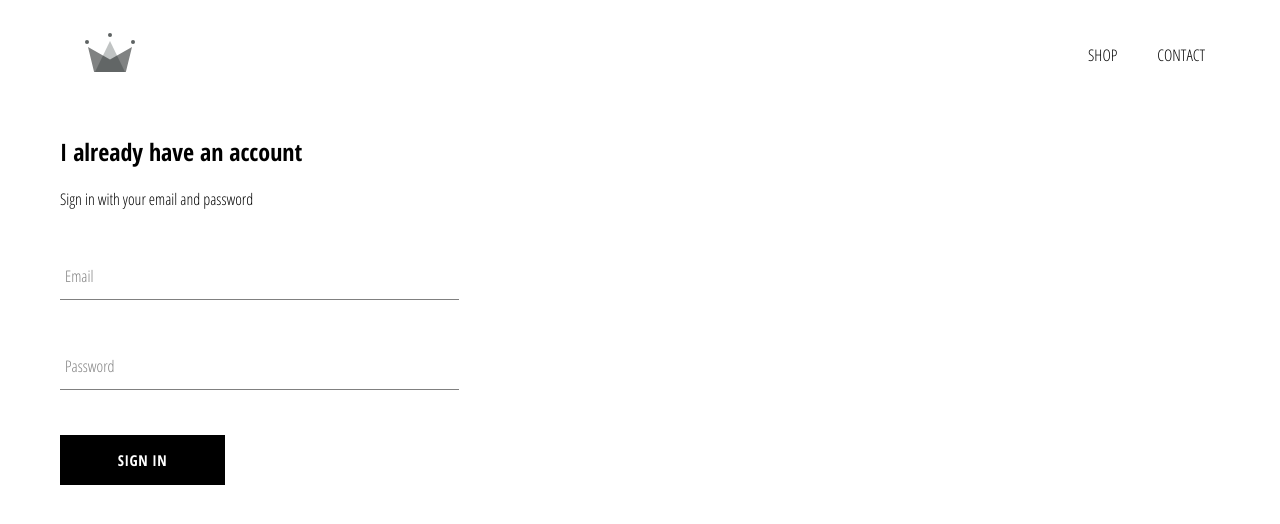
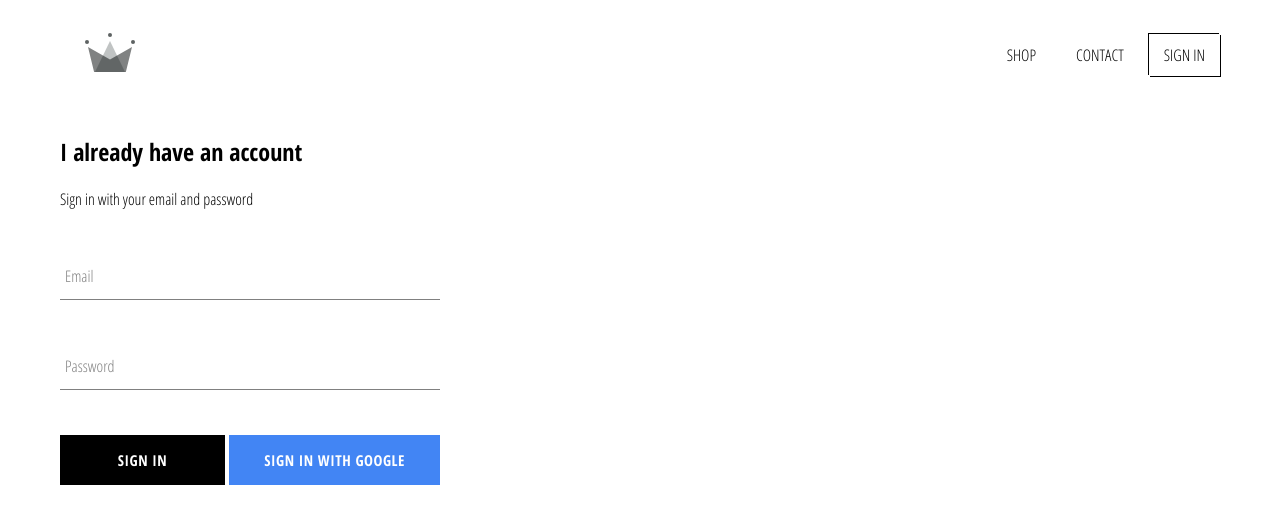
Before and after one commit to wafash08/ecommerce-clothing, a React (Create React App) app: page /signin in a window 1280 px wide. Shown: the top 524 px of the page. Built offline with nearby package versions, Linux system fonts and the light colour scheme; no server answers.

Commit message:
integrated firebase into application, created sign in component and sign in with google

```diff
--- a/package.json
+++ b/package.json
@@ -6,6 +6,7 @@
     "@testing-library/jest-dom": "^5.11.4",
     "@testing-library/react": "^11.1.0",
     "@testing-library/user-event": "^12.1.10",
+    "firebase": "^9.5.0",
     "node-sass": "^6.0.1",
     "react": "^17.0.2",
     "react-dom": "^17.0.2",
--- a/src/App.css
+++ b/src/App.css
@@ -1,3 +1,9 @@
+*,
+*::after,
+::before {
+  box-sizing: border-box;
+}
+
 body {
   font-family: "Open Sans Condensed", sans-serif;
   padding: 20px 60px;
--- a/src/App.js
+++ b/src/App.js
@@ -1,15 +1,36 @@
+import { Component } from "react";
 import { Routes, Route, Link } from "react-router-dom";
 import HomePage from "./pages/homepage/homepage";
 import ShopPage from "./pages/shoppage/shopPage";
 import SignInSignUp from "./pages/sign-in-sign-up-page/sign-in-sign-up";
 import Header from "./components/header/header";
+import { auth } from "./firebase/firebase.utils";
 
 import "./App.css";
 
-function App() {
+class App extends Component {
+  state = {
+    currentUser: null,
+  };
+
+  unsubscribeFromAuth = null;
+
+  componentDidMount() {
+    this.unsubscribeFromAuth = auth.onAuthStateChanged(user => {
+      this.setState({ currentUser: user });
+
+      console.log(user);
+    });
+  }
+
+  componentWillUnmount() {
+    this.unsubscribeFromAuth();
+  }
+
+  render() {
     return (
       <div>
-      <Header />
+        <Header currentUser={this.state.currentUser} />
         <Routes>
           <Route path='/' element={<HomePage />} />
           <Route path='/shop' element={<ShopPage />} />
@@ -27,5 +48,6 @@ function App() {
       </div>
     );
   }
+}
 
 export default App;
--- a/src/components/custom-button/custom-button.jsx
+++ b/src/components/custom-button/custom-button.jsx
@@ -1,8 +1,15 @@
 import "./custom-button.scss";
 
-export default function CustomButton({ children, ...otherProps }) {
+export default function CustomButton({
+  children,
+  isGoogleSignIn,
+  ...otherProps
+}) {
   return (
-    <button className='custom-button' {...otherProps}>
+    <button
+      className={`${isGoogleSignIn ? "google-sign-in" : ""} custom-button`}
+      {...otherProps}
+    >
       {children}
     </button>
   );
--- a/src/components/custom-button/custom-button.scss
+++ b/src/components/custom-button/custom-button.scss
@@ -19,4 +19,14 @@
     color: black;
     border: 1px solid black;
   }
+
+  &.google-sign-in {
+    background-color: #4285f4;
+    color: white;
+
+    &:hover {
+      background-color: #357ae8;
+      border: none;
+    }
+  }
 }
--- a/src/components/header/header.jsx
+++ b/src/components/header/header.jsx
@@ -1,9 +1,10 @@
 import { NavLink } from "react-router-dom";
 import { ReactComponent as Logo } from "../../assets/crown.svg";
+import { auth } from "../../firebase/firebase.utils";
 
 import "./header.scss";
 
-export default function Header() {
+export default function Header({ currentUser }) {
   return (
     <header className='header'>
       <NavLink className='logo-container' to='/'>
@@ -22,6 +23,15 @@ export default function Header() {
         >
           CONTACT
         </NavLink>
+        {currentUser ? (
+          <button className='option' onClick={() => auth.signOut()}>
+            SIGN OUT
+          </button>
+        ) : (
+          <NavLink className='option' to='/signin'>
+            SIGN IN
+          </NavLink>
+        )}
       </nav>
     </header>
   );
--- a/src/components/header/header.scss
+++ b/src/components/header/header.scss
@@ -18,9 +18,17 @@
     align-items: center;
     justify-content: flex-end;
 
+    button.option {
+      border: none;
+      background-color: transparent;
+      font-family: inherit;
+      font-size: inherit;
+    }
+
     .option {
       padding: 10px 15px;
       transition: cubic-bezier(0.25, 0.46, 0.45, 0.94) 0.3s all;
+      cursor: pointer;
 
       &:hover {
         background-color: black;
--- a/src/components/sign-in/sign-in.jsx
+++ b/src/components/sign-in/sign-in.jsx
@@ -1,6 +1,8 @@
 import React, { Component } from "react";
 import CustomButton from "../custom-button/custom-button";
 import FormInput from "../form-input/form-input";
+
+import { signInWithGoogle } from "../../firebase/firebase.utils";
 
 import "./sign-in.scss";
 
@@ -47,8 +49,16 @@ export default class SignIn extends Component {
             handleChange={this.handleChange}
             required
           />
-
-          <CustomButton type='submit'>Sign In</CustomButton>
+          <div className='buttons'>
+            <CustomButton type='submit'>Sign In</CustomButton>
+            <CustomButton
+              type='button'
+              onClick={signInWithGoogle}
+              isGoogleSignIn
+            >
+              Sign In With Google
+            </CustomButton>
+          </div>
         </form>
       </div>
     );
--- a/src/components/sign-in/sign-in.scss
+++ b/src/components/sign-in/sign-in.scss
@@ -1,5 +1,14 @@
 .sign-in {
-  width: 30vw;
+  width: 380px;
   display: flex;
   flex-direction: column;
+
+  .title {
+    margin: 10px 0;
+  }
+
+  .buttons {
+    display: flex;
+    justify-content: space-between;
+  }
 }
--- /dev/null
+++ b/src/firebase/firebase.utils.js
@@ -0,0 +1,24 @@
+import firebase from "firebase/compat/app";
+import "firebase/compat/auth";
+import "firebase/compat/firestore";
+
+const firebaseConfig = {
+  apiKey: "AIzaSyDyzkkqaVcNsCyDztzJeU5uTPNIjQJy6iM",
+  authDomain: "e-commerce-clothing-eb749.firebaseapp.com",
+  projectId: "e-commerce-clothing-eb749",
+  storageBucket: "e-commerce-clothing-eb749.appspot.com",
+  messagingSenderId: "1099488422231",
+  appId: "1:1099488422231:web:90e4fe6c2e874cbc46b612",
+  measurementId: "G-Z58H86521P",
+};
+
+firebase.initializeApp(firebaseConfig);
+
+export const auth = firebase.auth();
+export const firestore = firebase.firestore();
+
+const provider = new firebase.auth.GoogleAuthProvider();
+provider.setCustomParameters({ prompt: "select_account" });
+export const signInWithGoogle = () => auth.signInWithPopup(provider);
+
+export default firebase;
```
Also changed, not shown: 1 other file (tests, documents, lock files or other folders). Lines whose indentation alone changed are shown as unchanged.
